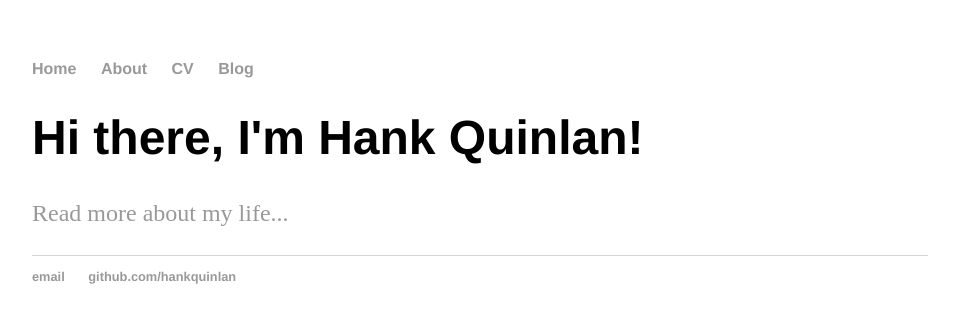
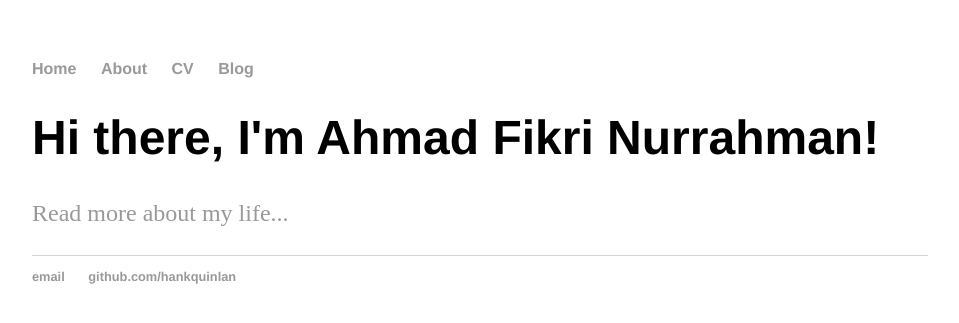
Before and after one commit to ahmadfikrin/ahmadfikrin.github.io, a Jekyll site: the page built from index.html, in a window 1280 px wide. Shown: the top 323 px of the page, without its empty margins (160-1119 px from the left). Built offline with Jekyll 4.4.1, drawn with Linux system fonts in a browser that asks for light colours.

Commit message:
Update index.html

```diff
--- a/index.html
+++ b/index.html
@@ -3,6 +3,6 @@ layout: default
 title: Ahmad Fikri Nurrahman
 ---
 <div class="blurb">
-	<h1>Hi there, I'm Hank Quinlan!</h1>
+	<h1>Hi there, I'm Ahmad Fikri Nurrahman!</h1>
 	<p><a href="/about">Read more about my life...</a></p>
 </div><!-- /.blurb -->
```
